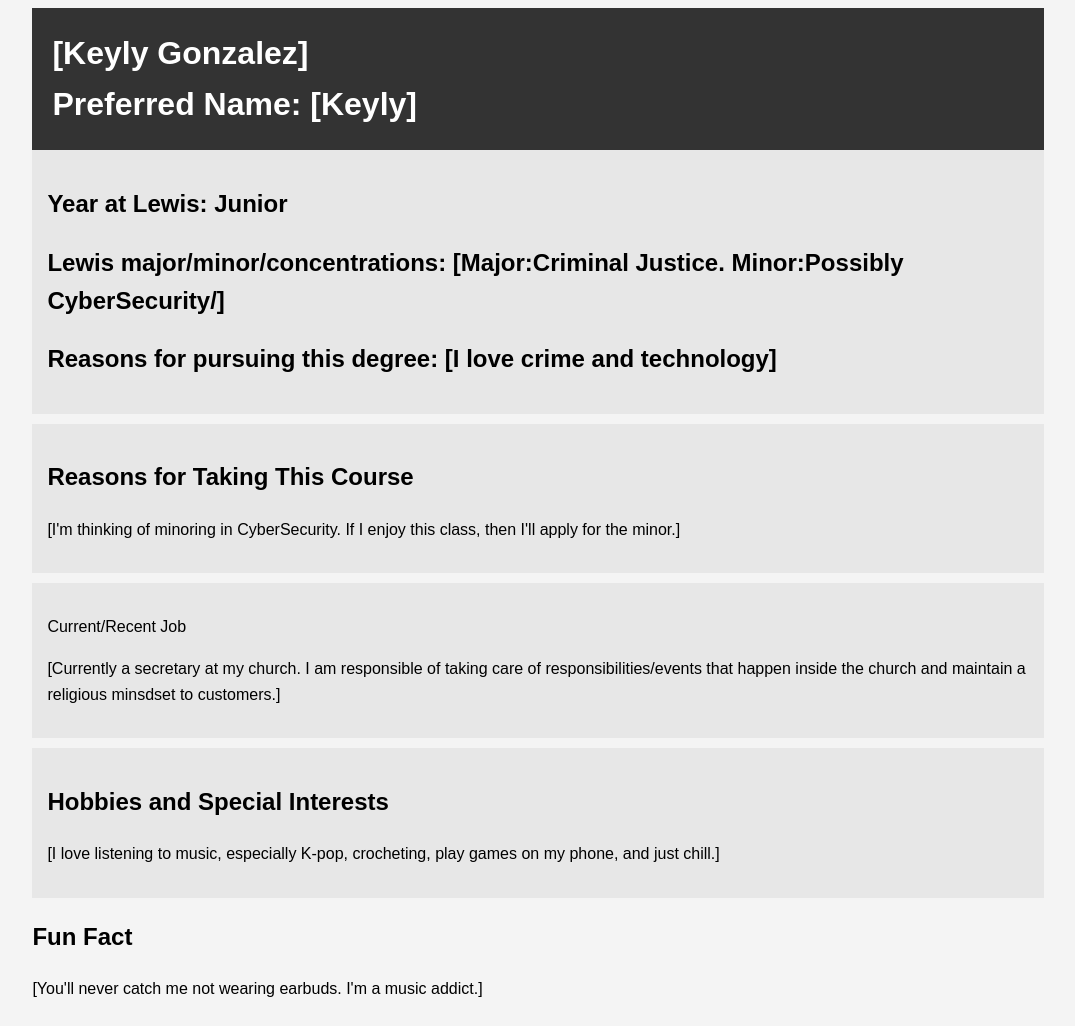
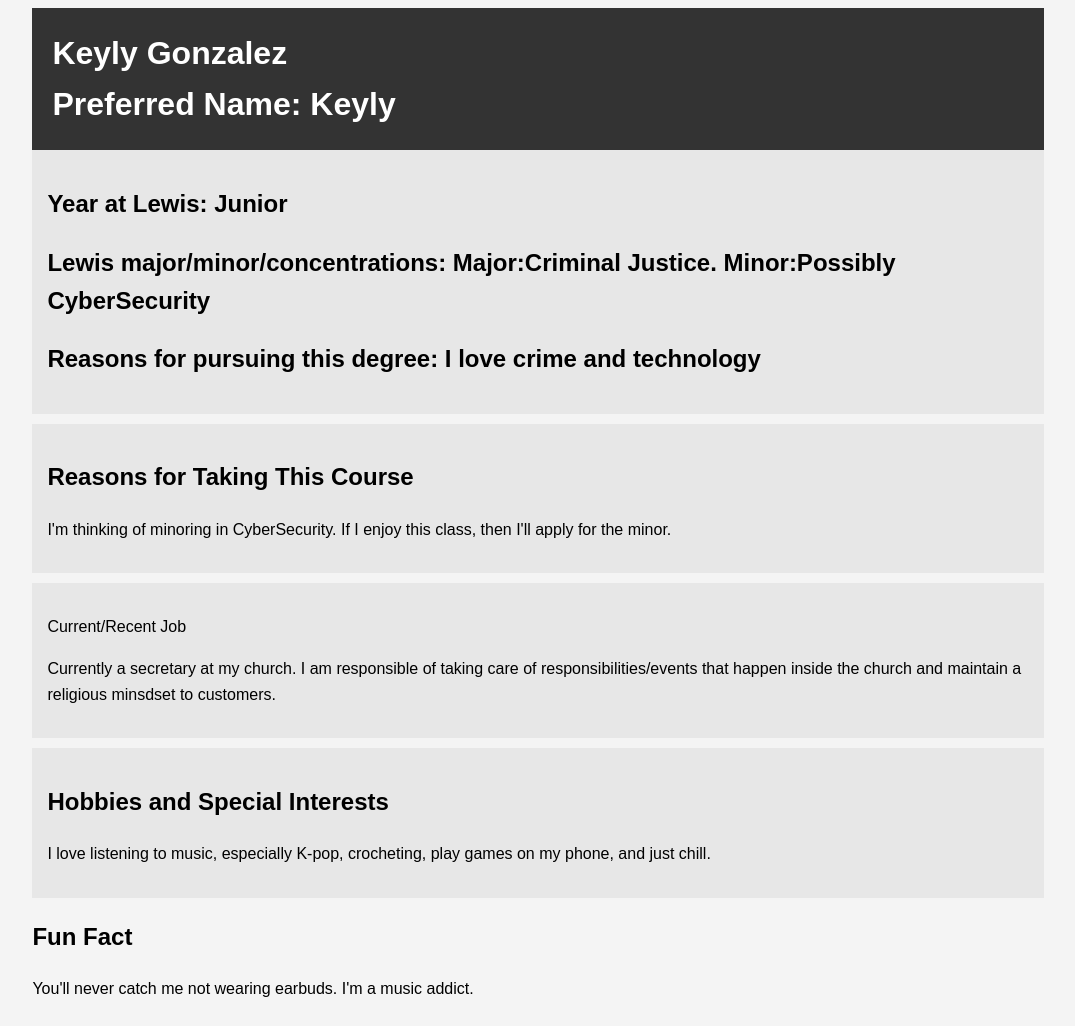
Before and after one commit to KeyyGonza/getting-to-know-each-other, a plain HTML site: page index.html in a window 1280 px wide. Shown: the whole page, without its empty margins (102-1177 px from the left). Drawn offline with Linux system fonts and the light colour scheme.

Commit message:
Update index.html

```diff
--- a/index.html
+++ b/index.html
@@ -31,34 +31,34 @@
 <body>
     <div class="container">
         <header class="main-info">
-            <h1>[Keyly Gonzalez]</h1>
-            <h1>Preferred Name: [Keyly]</h1>
+            <h1> Keyly Gonzalez </h1>
+            <h1>Preferred Name: Keyly </h1>
         </header>
 
         <section class="lewis">
 			<h2>Year at Lewis: Junior </h2>
-			<h2>Lewis major/minor/concentrations: [Major:Criminal Justice. Minor:Possibly CyberSecurity/]</h2>
-			<h2>Reasons for pursuing this degree: [I love crime and technology]</h2>
+			<h2>Lewis major/minor/concentrations: Major:Criminal Justice. Minor:Possibly CyberSecurity </h2>
+			<h2>Reasons for pursuing this degree: I love crime and technology </h2>
         </section>
 
 		<section class="course">
             <h2>Reasons for Taking This Course</h2>
-            <p>[I'm thinking of minoring in CyberSecurity. If I enjoy this class, then I'll apply for the minor.]</p>
+            <p> I'm thinking of minoring in CyberSecurity. If I enjoy this class, then I'll apply for the minor. </p>
         </section>
 
 		<section class="job">
             <p>Current/Recent Job</p>
-			<p>[Currently a secretary at my church. I am responsible of taking care of responsibilities/events that happen inside the church and maintain a religious minsdset to customers.]</p>
+			<p> Currently a secretary at my church. I am responsible of taking care of responsibilities/events that happen inside the church and maintain a religious minsdset to customers. </p>
         </section>
 
         <section class="hobbies">
             <h2>Hobbies and Special Interests</h2>
-            <p>[I love listening to music, especially K-pop, crocheting, play games on my phone, and just chill.]</p>
+            <p> I love listening to music, especially K-pop, crocheting, play games on my phone, and just chill. </p>
         </section>
 
         <section class="fun-fact">
             <h2>Fun Fact</h2>
-            <p>[You'll never catch me not wearing earbuds. I'm a music addict.]</p>
+            <p> You'll never catch me not wearing earbuds. I'm a music addict. </p>
         </section>
     </div>
 </body>
```
